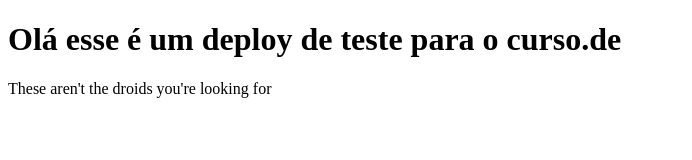
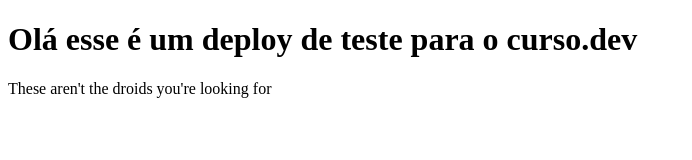
Before and after one commit to edpachecojr/clone-tabnews, a Next.js app: page / in a window 1280 px wide. Shown: the top 160 px of the page, without its empty margins (0-692 px from the left). Built offline with nearby package versions, Linux system fonts and the light colour scheme.

Commit message:
fix: corrige texto da primeira frase

```diff
--- a/pages/index.js
+++ b/pages/index.js
@@ -1,6 +1,6 @@
 export default function Home() {
     return <>
-        <h1>Olá esse é um deploy de teste para o curso.de</h1>
+        <h1>Olá esse é um deploy de teste para o curso.dev</h1>
         <p>
             These aren't the droids you're looking for
         </p>
```
